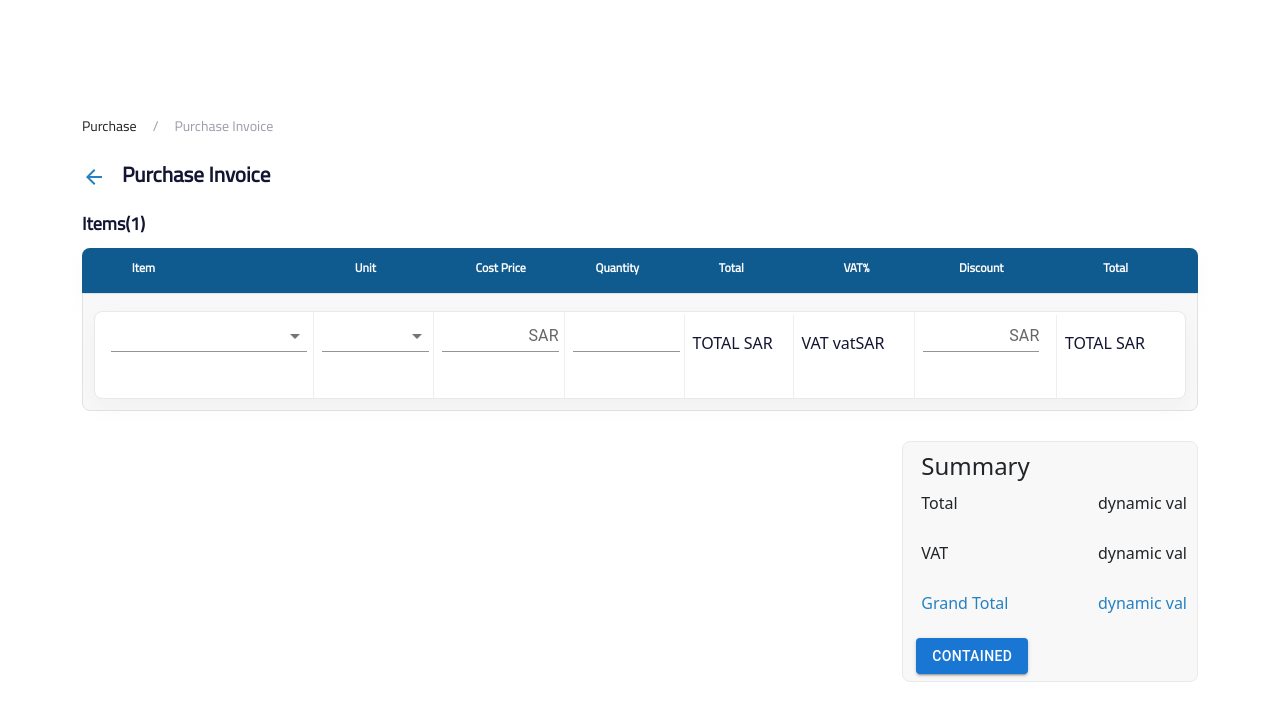
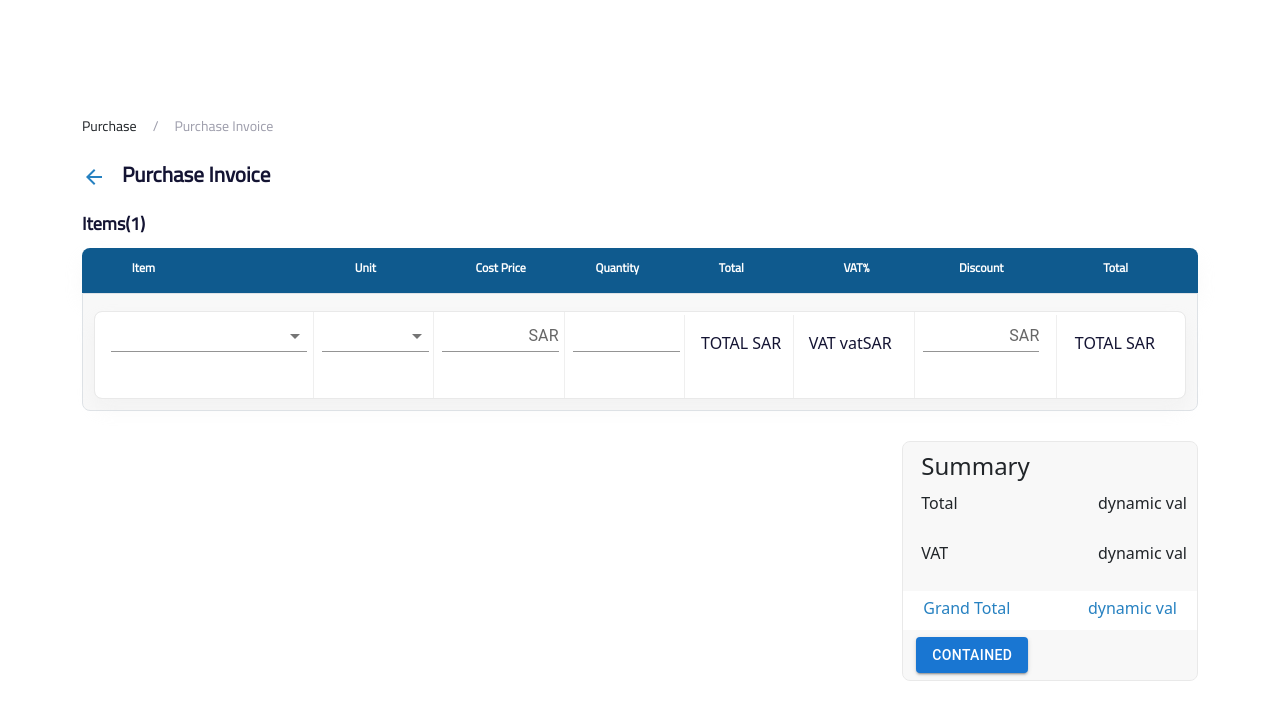
Before and after one commit to shaheerShahid03/TASK, a React (Create React App) app: page / in a window 1280 px wide. Shown: the top 720 px of the page. Built offline with nearby package versions, Linux system fonts and the light colour scheme.

Commit message:
frontEnd Completed

```diff
--- a/src/COMPONENTs/TABLE/InvoiceTable.js
+++ b/src/COMPONENTs/TABLE/InvoiceTable.js
@@ -130,7 +130,10 @@ const InvoiceTable = () => {
 
             <div className="total br-left ">
               <div className="mt-3">
-                <p className=" blackColor totalVat ms-2"> TOTAL SAR</p>
+                <p className="text-center blackColor totalVat ms-2">
+                  {" "}
+                  TOTAL SAR
+                </p>
               </div>
             </div>
 
@@ -138,7 +141,10 @@ const InvoiceTable = () => {
 
             <div className="VAT br-left ">
               <div className="mt-3">
-                <p className=" blackColor vatPercent ms-2"> VAT vatSAR</p>
+                <p className="text-center blackColor vatPercent ms-2">
+                  {" "}
+                  VAT vatSAR
+                </p>
               </div>
             </div>
 
@@ -171,7 +177,7 @@ const InvoiceTable = () => {
               <div className="mt-3">
                 <p
                   // onChange={(e) => setTotalInc(e.target.value)}
-                  className=" blackColor totalIncVAT ms-2"
+                  className=" blackColor totalIncVAT text-center ms-2"
                 >
                   TOTAL SAR
                 </p>
@@ -198,7 +204,7 @@ const InvoiceTable = () => {
               <p>dynamic val</p>
             </div>
 
-            <div className="d-flex justify-content-between s blueColor">
+            <div className="d-flex justify-content-between grandTotal s blueColor">
               <p>Grand Total</p>
               <p>dynamic val</p>
             </div>
--- a/src/COMPONENTs/TABLE/table.css
+++ b/src/COMPONENTs/TABLE/table.css
@@ -146,3 +146,12 @@
 .t {
   margin-right: 20px;
 }
+
+.grandTotal {
+  height: 39px;
+  padding: 5px 20px 5px;
+  margin-left: 0px;
+  margin-right: 0px;
+
+  background: #ffffff 0% 0% no-repeat padding-box;
+}
```
